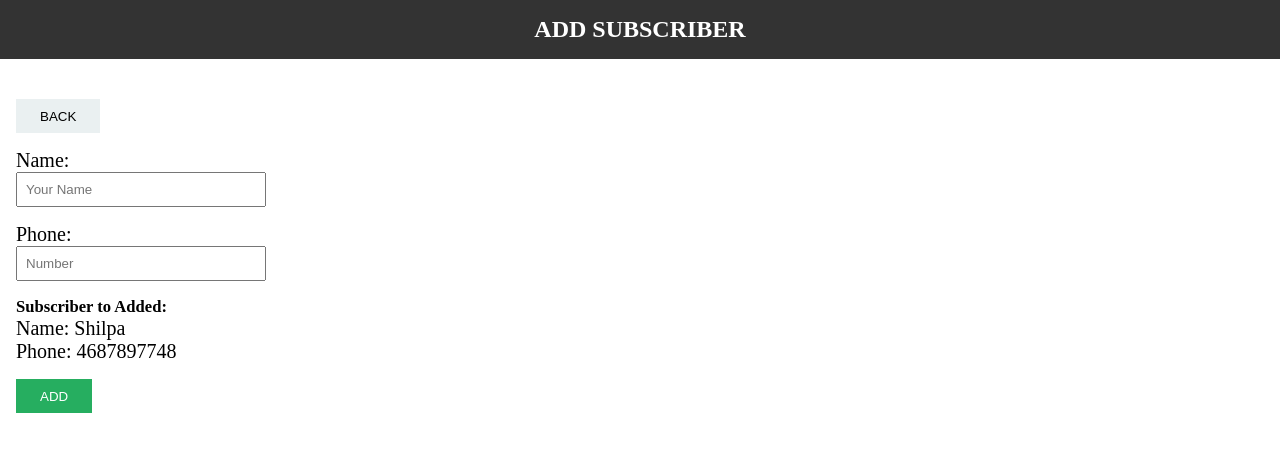
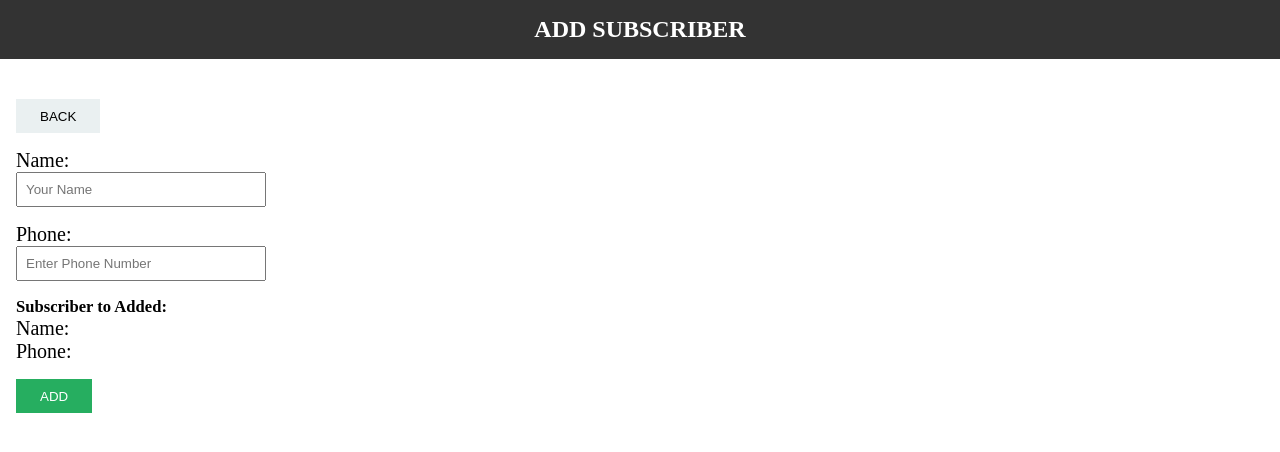
Before and after one commit to RuhanRK/subscriber, a React (Create React App) app: page /add in a window 1280 px wide. Shown: the top 452 px of the page. Built offline with nearby package versions, Linux system fonts and the light colour scheme.

Commit message:
feat: Done Initial Setup for Add Subscriber Form

```diff
--- a/src/components/Form/Form.jsx
+++ b/src/components/Form/Form.jsx
@@ -1,4 +1,4 @@
-import React from "react";
+import React, { useState } from "react";
 import { Link } from "react-router-dom";
 
 import Button from "./../Button/Button";
@@ -6,6 +6,32 @@ import Button from "./../Button/Button";
 import "./Form.css";
 
 const Form = () => {
+    const [name, setName] = useState("");
+    const [phone, setPhone] = useState("");
+
+    const handleChange = e => {
+        // set input value into state
+        if (e.target.name === "name") {
+            setName(e.target.value);
+        } else {
+            setPhone(e.target.value);
+        }
+    };
+
+    const handleSubmit = e => {
+        e.preventDefault();
+
+        // validate phone number
+        const phoneNumber = /^\(?([0-9]{3})\)?[-. ]?([0-9]{3})[-. ]?([0-9]{4})$/;
+        if (!phone.match(phoneNumber)) {
+            alert("Enter valid Number");
+        } else {
+            // clear input text
+            setName("");
+            setPhone("");
+        }
+    };
+
     return (
         <div className="form-container">
             <div className="btn-section">
@@ -14,7 +40,7 @@ const Form = () => {
                 </Link>
             </div>
             <div className="form-section">
-                <form>
+                <form onSubmit={handleSubmit}>
                     <div className="form-group">
                         <label htmlFor="name">Name:</label>
                         <input
@@ -22,22 +48,30 @@ const Form = () => {
                             name="name"
                             id="name"
                             placeholder="Your Name"
+                            onChange={handleChange}
+                            autoComplete="off"
+                            value={name}
+                            required
                         />
                     </div>
                     <div className="form-group">
                         <label htmlFor="phone">Phone:</label>
                         <input
                             type="text"
-                            phone="phone"
+                            name="phone"
                             id="phone"
-                            placeholder="Number"
+                            placeholder="Enter Phone Number"
+                            onChange={handleChange}
+                            value={phone}
+                            autoComplete="off"
+                            required
                         />
                     </div>
 
                     <div className="form-group">
                         <h5>Subscriber to Added: </h5>
-                        <p>Name: Shilpa</p>
-                        <p>Phone: 4687897748</p>
+                        <p>Name: {name}</p>
+                        <p>Phone: {phone}</p>
                     </div>
 
                     <Button text="add" />
```
